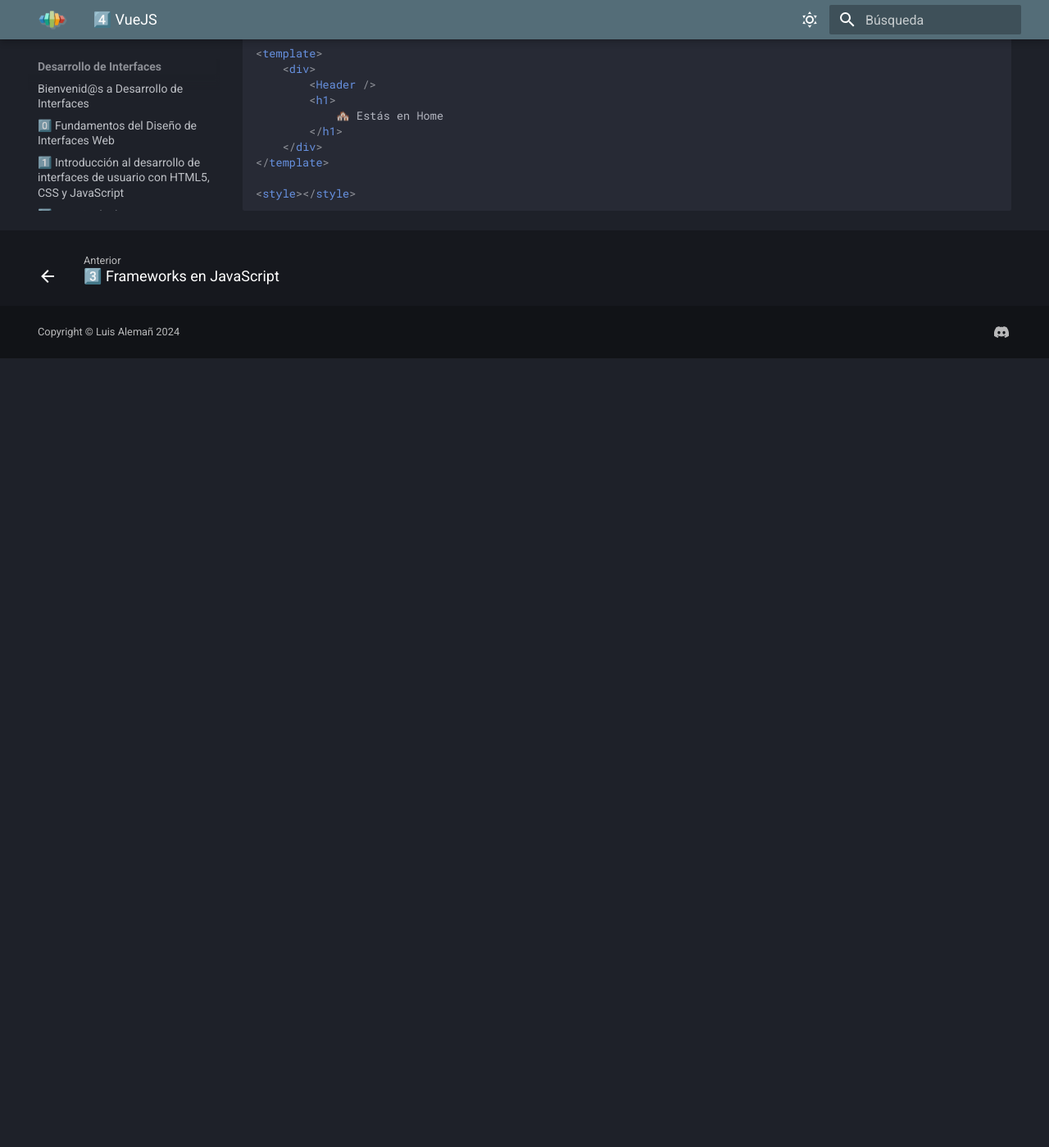
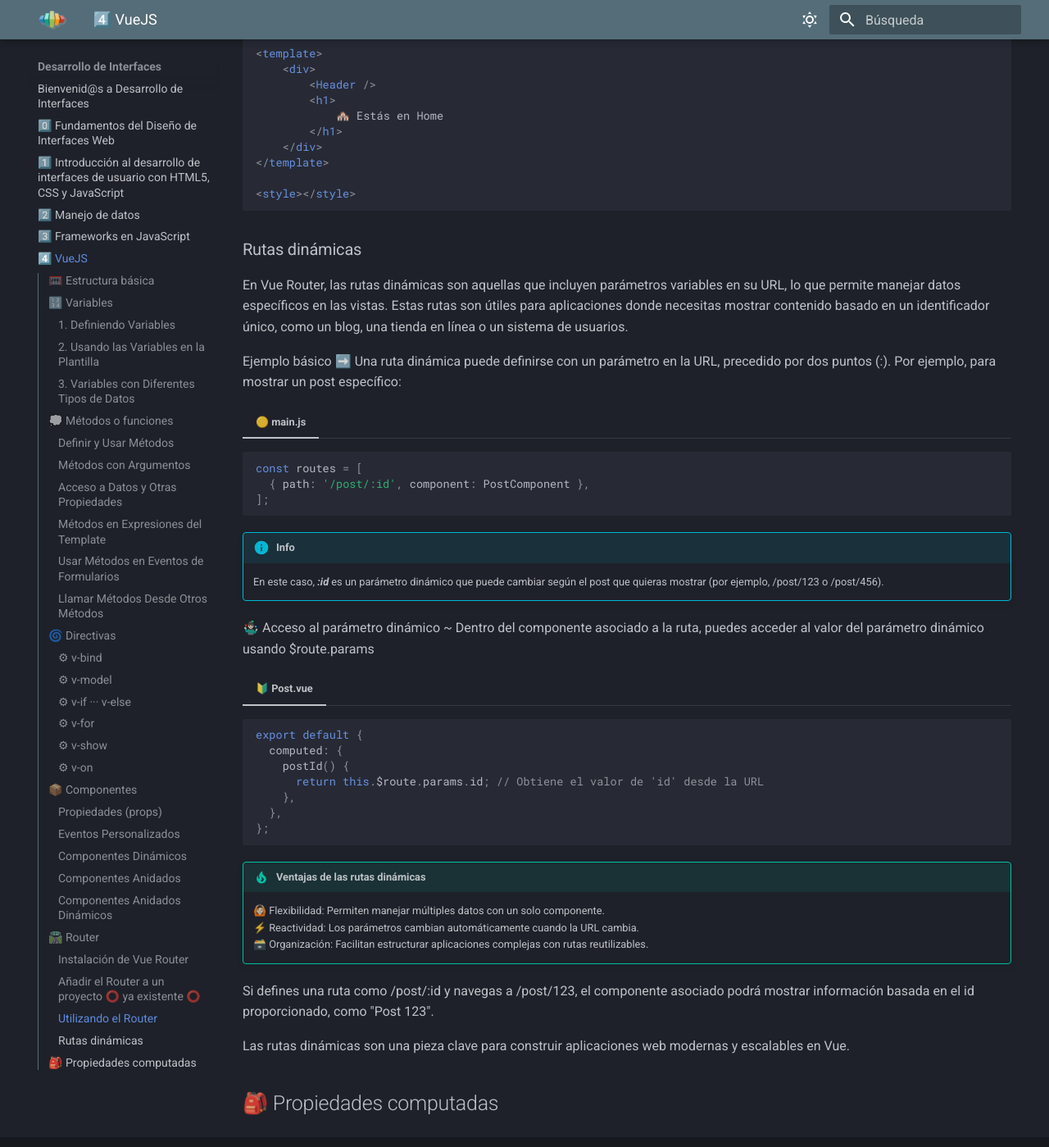
Before and after one commit to lupastance/interfaces, an MkDocs documentation site: the page built from docs/4 - VueJS.md, in a window 1280 px wide and 1400 px high, scrolled down 37338 px. Shown: the whole window at 82% size. Built offline with MkDocs 1.6.1 and Material for MkDocs 9.7.7, drawn with Linux system fonts in a browser that asks for light colours; before the commit the page ends 37775 px from its top, so only the background shows below that.

Commit message:
nuevo contenido

````diff
--- a/docs/4 - VueJS.md
+++ b/docs/4 - VueJS.md
@@ -1977,3 +1977,44 @@
 
     <style></style>
     ```
+
+### Rutas dinámicas
+
+En Vue Router, las rutas dinámicas son aquellas que incluyen parámetros variables en su URL, lo que permite manejar datos específicos en las vistas. Estas rutas son útiles para aplicaciones donde necesitas mostrar contenido basado en un identificador único, como un blog, una tienda en línea o un sistema de usuarios.
+
+Ejemplo básico ➡️ Una ruta dinámica puede definirse con un parámetro en la URL, precedido por dos puntos (:). Por ejemplo, para mostrar un post específico:
+
+
+=== "🟡 main.js"
+```js
+const routes = [
+  { path: '/post/:id', component: PostComponent },
+];
+```
+
+!!!info
+    En este caso, ***:id*** es un parámetro dinámico que puede cambiar según el post que quieras mostrar (por ejemplo, /post/123 o /post/456).
+
+🤹🏻‍♂️ Acceso al parámetro dinámico ~ Dentro del componente asociado a la ruta, puedes acceder al valor del parámetro dinámico usando $route.params
+
+=== "🔰 Post.vue"
+```js
+export default {
+  computed: {
+    postId() {
+      return this.$route.params.id; // Obtiene el valor de 'id' desde la URL
+    },
+  },
+};
+```
+
+!!!tip "Ventajas de las rutas dinámicas"
+    🙆🏻 Flexibilidad: Permiten manejar múltiples datos con un solo componente.<br>
+    ⚡ Reactividad: Los parámetros cambian automáticamente cuando la URL cambia.<br>
+    🗃️ Organización: Facilitan estructurar aplicaciones complejas con rutas reutilizables.<br>
+
+Si defines una ruta como /post/:id y navegas a /post/123, el componente asociado podrá mostrar información basada en el id proporcionado, como "Post 123".
+
+Las rutas dinámicas son una pieza clave para construir aplicaciones web modernas y escalables en Vue.
+
+## 🎒 Propiedades computadas
````
